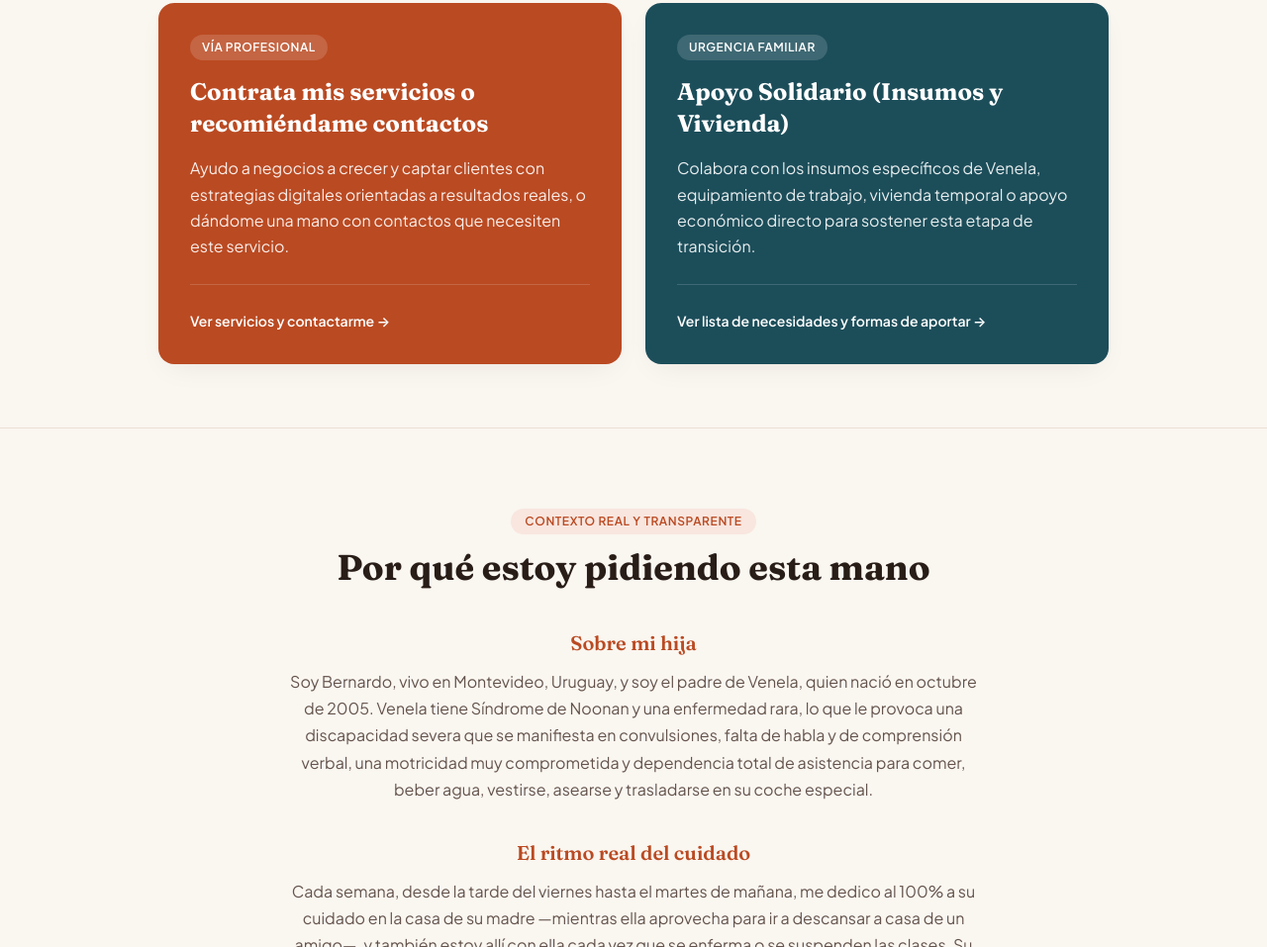
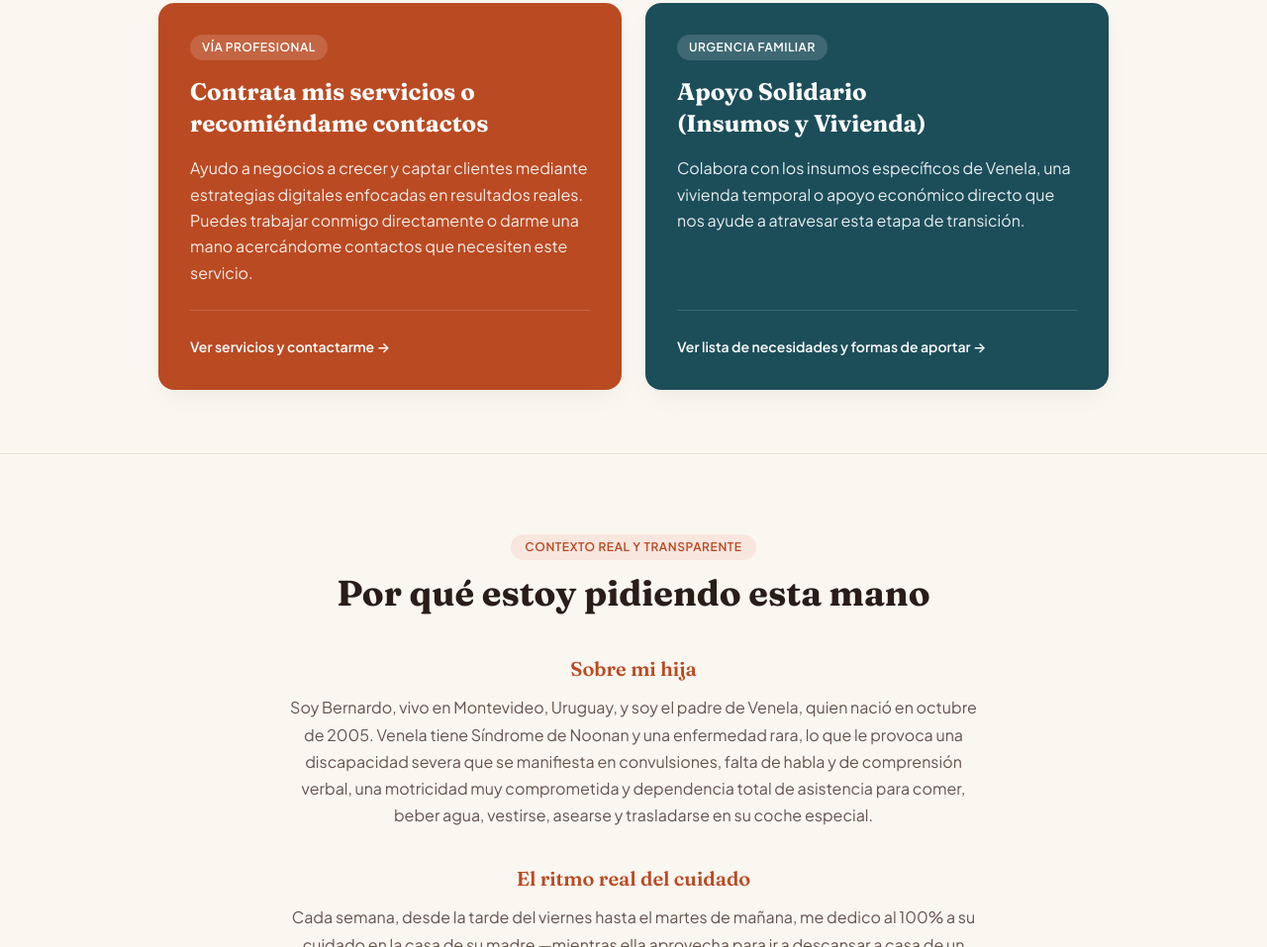
Before and after one commit to BBorrat/bernardo-venela, a plain HTML site: page index.html in a window 1280 px wide. Shown: the part 1013-1970 px from the top of the page at 99% size. Drawn offline with Linux system fonts and the light colour scheme.

Commit message:
feat: improve text clarity in service descriptions and add text-wrap for better readability

```diff
--- a/index.html
+++ b/index.html
@@ -159,7 +159,7 @@
                 Contrata mis servicios o recomiéndame contactos
               </h3>
               <p class="way-card-text">
-                Ayudo a negocios a crecer y captar clientes con estrategias digitales orientadas a resultados reales, o dándome una mano con contactos que necesiten este servicio.
+                Ayudo a negocios a crecer y captar clientes mediante estrategias digitales enfocadas en resultados reales. Puedes trabajar conmigo directamente o darme una mano acercándome contactos que necesiten este servicio.
               </p>
             </div>
             <div class="way-card-footer">
@@ -177,7 +177,7 @@
                 Apoyo Solidario (Insumos y Vivienda)
               </h3>
               <p class="way-card-text">
-                Colabora con los insumos específicos de Venela, equipamiento de trabajo, vivienda temporal o apoyo económico directo para sostener esta etapa de transición.
+                Colabora con los insumos específicos de Venela, una vivienda temporal o apoyo económico directo que nos ayude a atravesar esta etapa de transición.
               </p>
             </div>
             <div class="way-card-footer">
--- a/styles.css
+++ b/styles.css
@@ -738,6 +738,7 @@ img {
   font-weight: 700;
   color: var(--ink);
   line-height: 1.2;
+  text-wrap: balance;
 }
 
 @media (min-width: 640px) {
@@ -818,6 +819,7 @@ img {
   font-size: 1.25rem;
   font-weight: 700;
   line-height: 1.35;
+  text-wrap: balance;
 }
 
 @media (min-width: 640px) {
@@ -1648,6 +1650,7 @@ img {
   font-family: var(--font-serif);
   font-size: 1.125rem;
   font-weight: 700;
+  text-wrap: balance;
   color: var(--ink);
 }
 
@@ -1780,6 +1783,7 @@ img {
   font-family: var(--font-serif);
   font-size: 1.25rem;
   font-weight: 700;
+  text-wrap: balance;
   color: var(--ink);
 }
 
```
